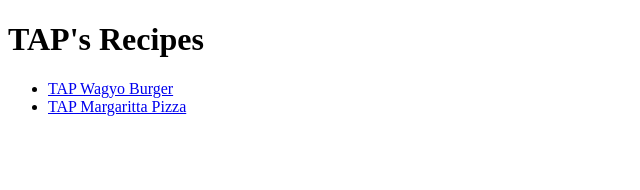
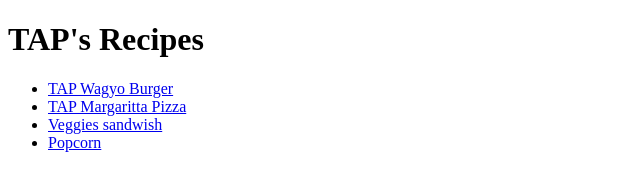
Before and after one commit to milbraun/odin-recipes, a plain HTML site: page index.html in a window 1280 px wide. Shown: the whole page, without its empty margins (0-640 px from the left). Drawn offline with Linux system fonts and the light colour scheme.

Commit message:
on index.html page was add the links for the two new webpages, tufo sandwich and popcorn recipes

```diff
--- a/index.html
+++ b/index.html
@@ -15,7 +15,12 @@
         <li>
             <a href="./recipes/tap-margherita-pizza.html">TAP Margaritta Pizza</a>
         </li>
-
+        <li>
+            <a href="./recipes/veggies-sandwish.html">Veggies sandwish</a>
+        </li>
+        <li>
+            <a href="./recipes/popcorn.html">Popcorn</a>
+        </li>
     </ul>
 
 </body>
```
